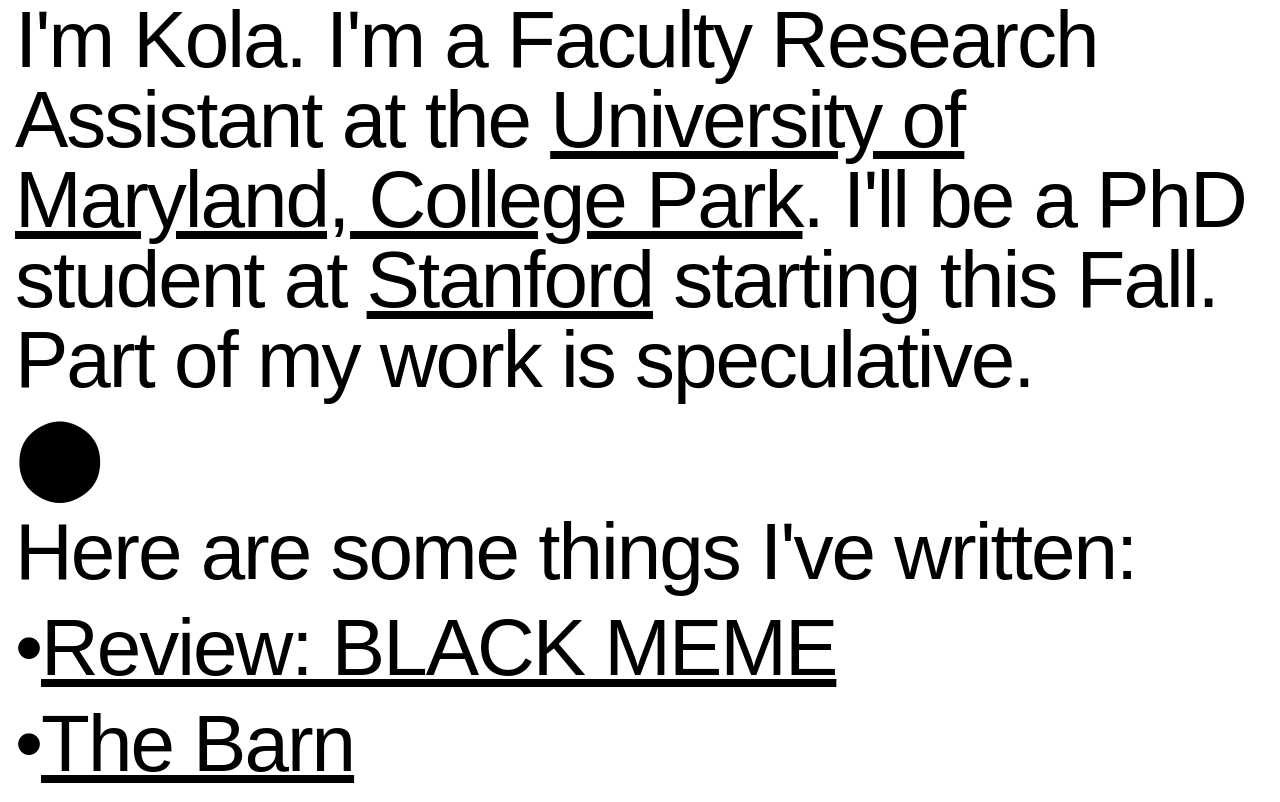
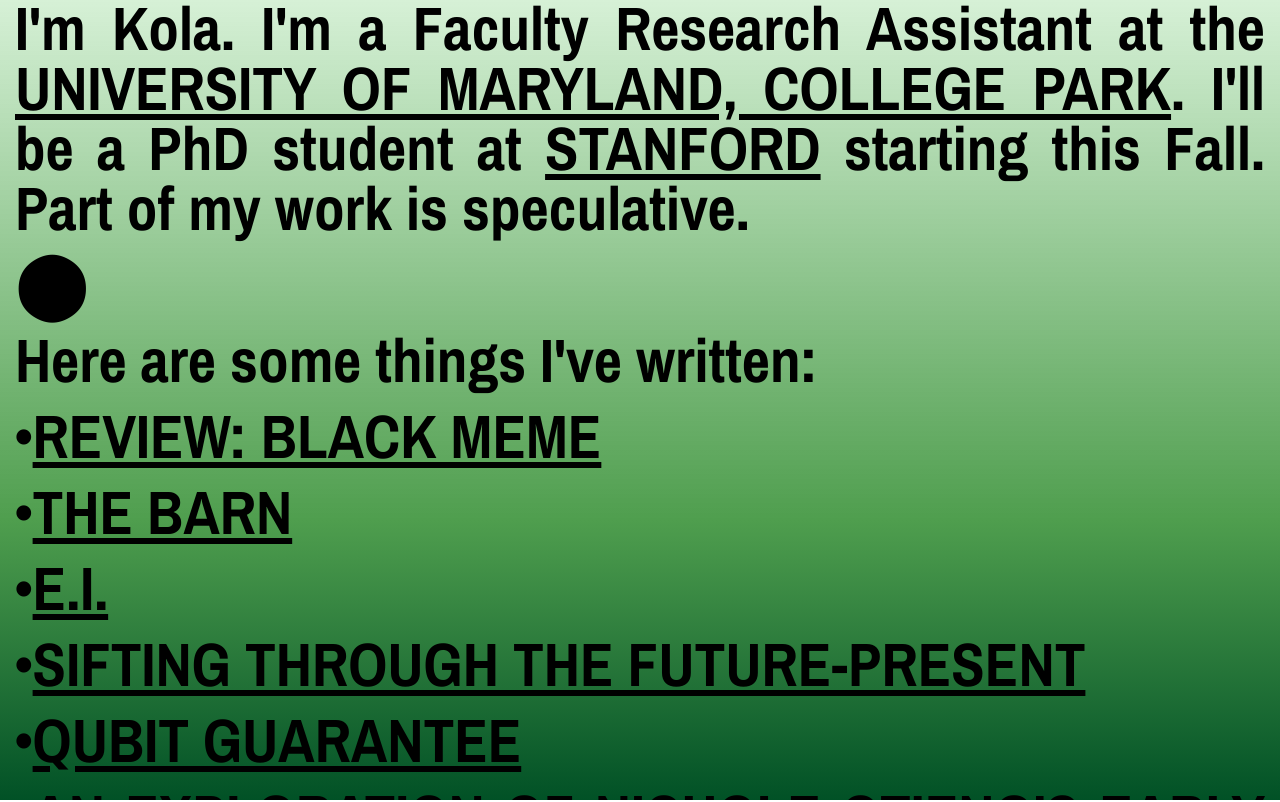
Before and after one commit to MonaLon/sitestuff, a React (Create React App) app: page / in a window 1280 px wide. Shown: the top 802 px of the page. Built offline with nearby package versions, Linux system fonts and the light colour scheme.

Commit message:
added new font + gradient

```diff
--- a/src/App.css
+++ b/src/App.css
@@ -13,8 +13,15 @@
   }
 }
 
+@font-face {
+  font-family: "Pragati Narrow";
+        src: url("./PragatiNarrow-Bold.ttf");
+}
+
 .App-header {
   background-color: #282c34;
+  background: rgb(2,0,36);
+background: linear-gradient(90deg, rgba(2,0,36,1) 0%, rgba(9,9,121,1) 35%, rgba(0,212,255,1) 100%);
   min-height: 100vh;
   display: flex;
   flex-direction: column;
--- a/src/App.js
+++ b/src/App.js
@@ -17,23 +17,37 @@
 import styled from 'styled-components';
 
 const Text = styled.div`
-    font-family: Arial;
+    font-family: "Pragati Narrow";
     color: black;
-    font-size: 60pt;
-    letter-spacing: -2px;
-    line-height: 80px;
+    font-size: 50pt;
+    text-align: justify;
+    line-height: 60px;
     margin-bottom: 30px;
     word-wrap: break-word;
 
     a {
         color: black;
+        text-transform: uppercase;
         text-decoration: underline;
     }
+`;
+
+const Backer = styled.div`
+background-image: linear-gradient(0deg, rgba(1,81,38,1) 0%, rgba(79,158,78,1) 35%, rgba(184,230,184,0.5779353977919293) 100%);
+width: min-vw-100;
+height: min-vh-100;
+background-size: cover;
+position: center;
+background-size: cover;
+background-attachment: fixed;
+background-repeat: no-repeat;
+overflow: auto;
 `;
 
 class App extends Component {
   render() {
     return (
+      <Backer>
       <React.Fragment>
         <div class = "container-fluid" style={{height: "100vh"}}>
             <Text><p>I'm Kola. I'm a Faculty Research Assistant at the <a href="https://mith.umd.edu/" target="_blank">University of Maryland, College Park</a>. I'll be a PhD student at <a href = "https://mtl.stanford.edu" target="_blank">Stanford</a> starting this Fall. Part of my work is speculative.</p>
@@ -53,6 +67,7 @@
             <p style = {{ fontSize: '30pt' }}>kolaheywardrotimi at gmail.com</p></Text>
           </div>
       </React.Fragment>
+      </Backer>
     );
   }
 }
```
Also changed, not shown: src/PragatiNarrow-Bold.ttf (added).
